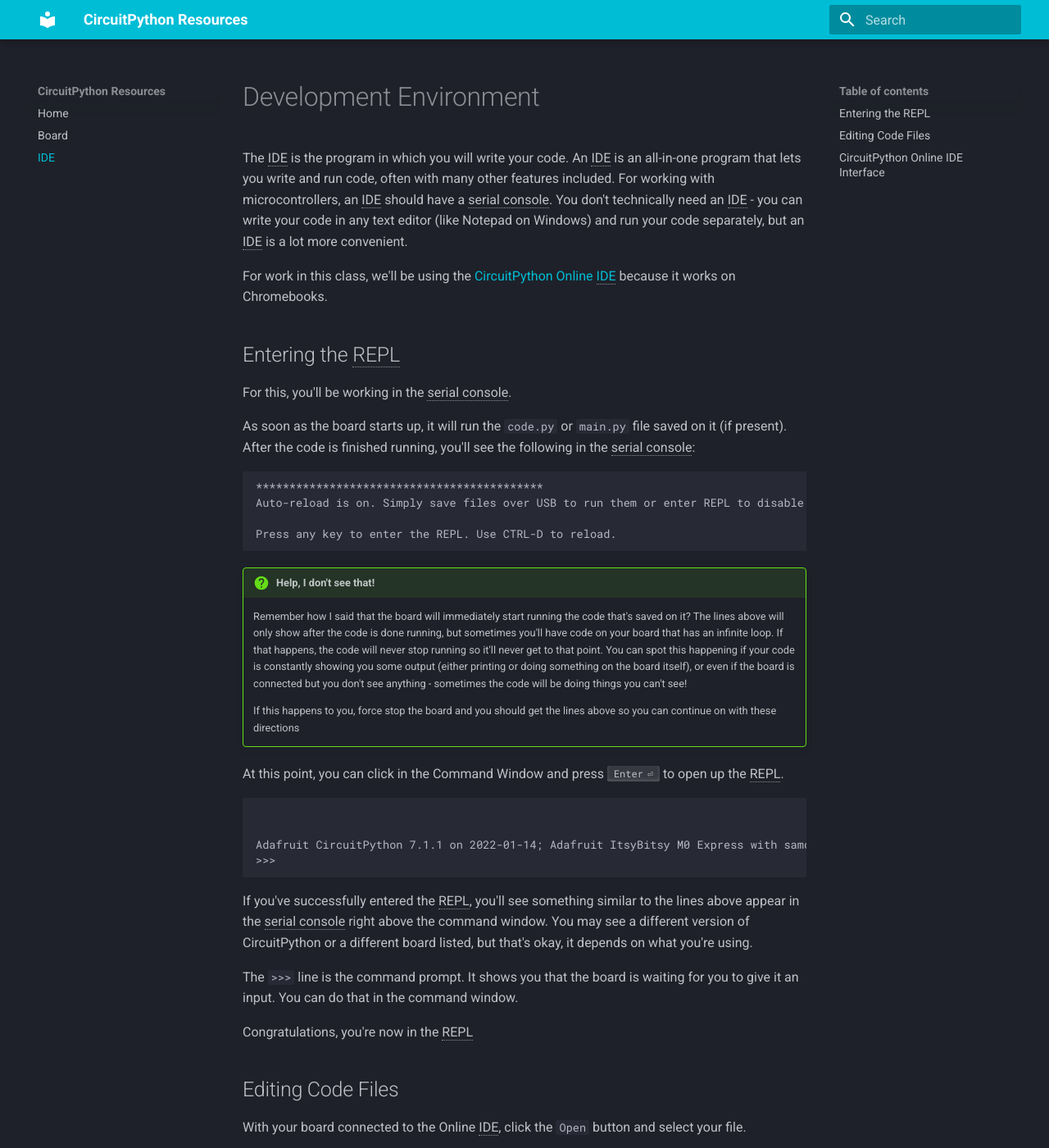
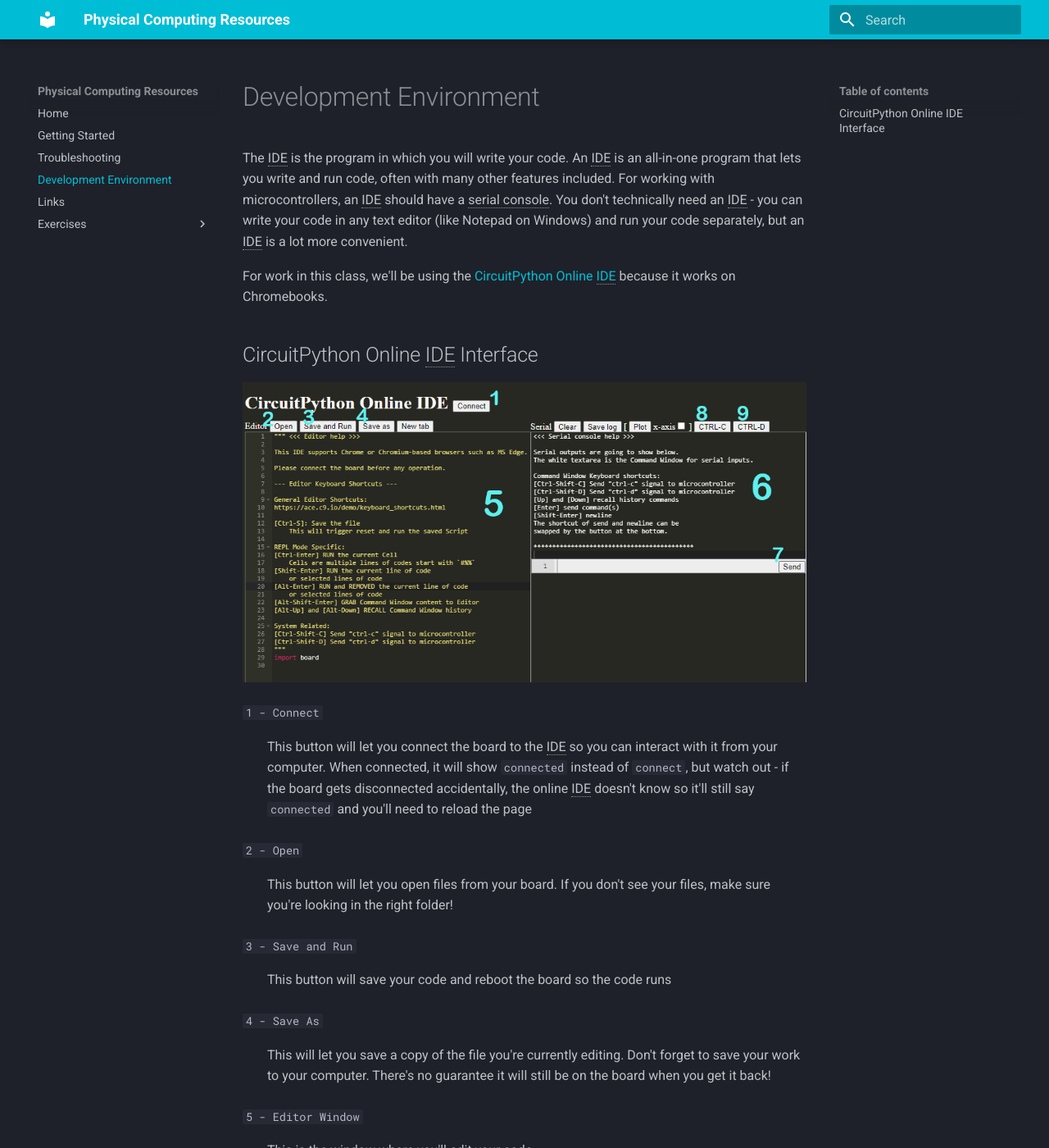
Before and after one commit to gersteinj-middlesex/circuitpython-resources, an MkDocs documentation site: the page built from documentation/docs/ide.md, in a window 1280 px wide and 1400 px high. Shown: the whole window at 82% size. Built offline with MkDocs 1.6.1 and Material for MkDocs 9.7.7, drawn with Linux system fonts in a browser that asks for light colours; old or Windows-style settings are respelled for this version of MkDocs; some of the changed text lies outside the part shown.

Commit message:
updated with exercises

````diff
--- a/documentation/docs/ide.md
+++ b/documentation/docs/ide.md
@@ -4,46 +4,6 @@
 
 For work in this class, we'll be using the [CircuitPython Online IDE](https://urfdvw.github.io/CircuitPython-online-IDE/) because it works on Chromebooks.
 
-## Entering the REPL
-
-For this, you'll be working in the serial console.
-
-As soon as the board starts up, it will run the `code.py` or `main.py` file saved on it (if present). After the code is finished running, you'll see the following in the serial console:
-
-```
-*******************************************
-Auto-reload is on. Simply save files over USB to run them or enter REPL to disable.
-
-Press any key to enter the REPL. Use CTRL-D to reload.
-```
-
-!!! question "Help, I don't see that!"
-    Remember how I said that the board will immediately start running the code that's saved on it? The lines above will only show after the code is done running, but sometimes you'll have code on your board that has an infinite loop. If that happens, the code will never stop running so it'll never get to that point. You can spot this happening if your code is constantly showing you some output (either printing or doing something on the board itself), or even if the board is connected but you don't see anything - sometimes the code will be doing things you can't see!
-
-    If this happens to you, force stop the board and you should get the lines above so you can continue on with these directions
-
-At this point, you can click in the Command Window and press ++enter++ to open up the REPL.
-
-```
-
-
-Adafruit CircuitPython 7.1.1 on 2022-01-14; Adafruit ItsyBitsy M0 Express with samd21g18
->>>
-```
-
-If you've successfully entered the REPL, you'll see something similar to the lines above appear in the serial console right above the command window. You may see a different version of CircuitPython or a different board listed, but that's okay, it depends on what you're using.
-
-The `>>>` line is the command prompt. It shows you that the board is waiting for you to give it an input. You can do that in the command window.
-
-Congratulations, you're now in the REPL
-
-## Editing Code Files
-
-With your board connected to the Online IDE, click the `Open` button and select your file.
-
-Now you can edit the file in the Editor window. Each time you click `Save and Run`, your code will be saved and the board will restart and run the code.
-
-Don't forget to use `Save As` before class ends to save a copy to your computer!
 
 ## CircuitPython Online IDE Interface
 
--- a/documentation/mkdocs.yml
+++ b/documentation/mkdocs.yml
@@ -1,8 +1,13 @@
-site_name: CircuitPython Resources
+site_name: Physical Computing Resources
 nav:
   - Home: index.md
-  - Board: board.md
-  - IDE: ide.md
+  - Getting Started: getting-started.md
+  - Troubleshooting: board.md
+  - Development Environment: ide.md
+  - Links: more-resources.md
+  - Exercises:
+    - 001 - Printing: exercises\001-printing.md
+    - 002 - Imports: exercises\002-imports.md
 theme:
   name: material
   palette:
@@ -19,3 +24,9 @@
   - pymdownx.snippets
   # - attr_list
   - def_list
+  - pymdownx.highlight:
+      linenums: true
+      anchor_linenums: true
+  # - pymdownx.inlinehilite
+  - pymdownx.superfences
+  - toc
````
Also changed, not shown: documentation/docs/board.md (+2 -20 lines), documentation/docs/exercises/001-printing.md (added, +38 -0 lines), documentation/docs/exercises/002-imports.md (added, +47 -0 lines), documentation/docs/getting-started.md (added, +59 -0 lines), documentation/docs/more-resources.md (added, +6 -0 lines).
